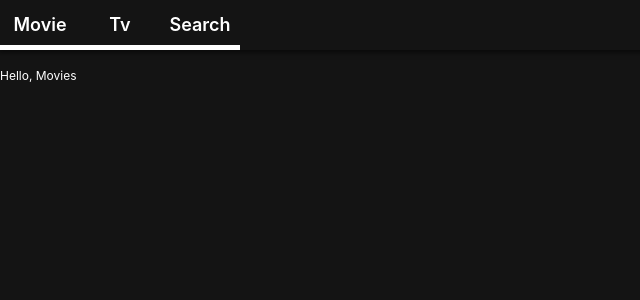
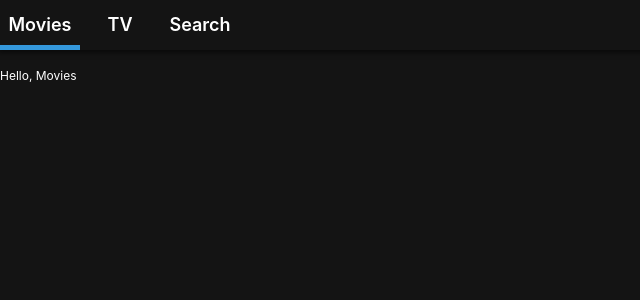
Before and after one commit to DongUk-kang/example, a React (Create React App) app: page / in a window 1280 px wide. Shown: the top 300 px of the page, without its empty margins (0-640 px from the left). Built offline with nearby package versions, Linux system fonts and the light colour scheme.

Commit message:
인디게이터 , 스위치 수정

```diff
--- a/src/Compnents/Header.js
+++ b/src/Compnents/Header.js
@@ -26,8 +26,8 @@
   text-align: center;
   font-size: 18px;
   font-weight: 600;
-  border-bottom: 5px solid;
-  ${(props) => (props.current ? "#3498db" : "transparnet")};
+  border-bottom:  5px solid
+  ${(props) => (props.current ? "#3498db" : "transparent")};
   transition: border-bottom 0.5s ease-in-out;
 `
 
@@ -42,15 +42,14 @@
     <Head>
         <List>
             <Item current={pathname === "/"}>
-                  <SLink to="/">Movie</SLink>
+                <SLink to="/">Movies</SLink>
             </Item>
             <Item current={pathname === "/tv"}>
-                <SLink to="/">Tv</SLink>
+                <SLink to="/tv">TV</SLink>
             </Item>
             <Item current={pathname === "/search"}>
-                <SLink to="/">Search</SLink>
+                <SLink to="/search">Search</SLink>
             </Item>
-
         </List>
     </Head>
 ))
--- a/src/Compnents/Router.js
+++ b/src/Compnents/Router.js
@@ -7,6 +7,7 @@
 
 export default () => (
     <Router>
+
         <>
             <Header />
             <Switch>
```
